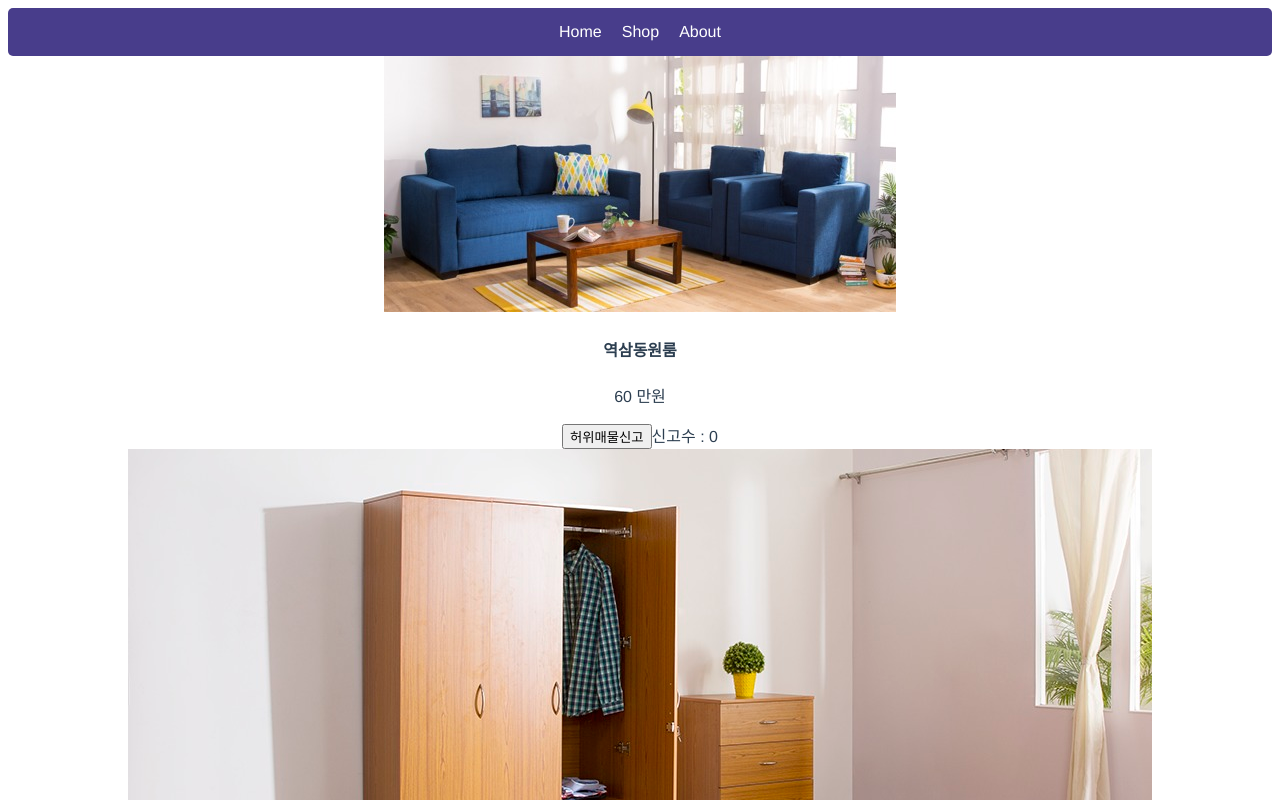
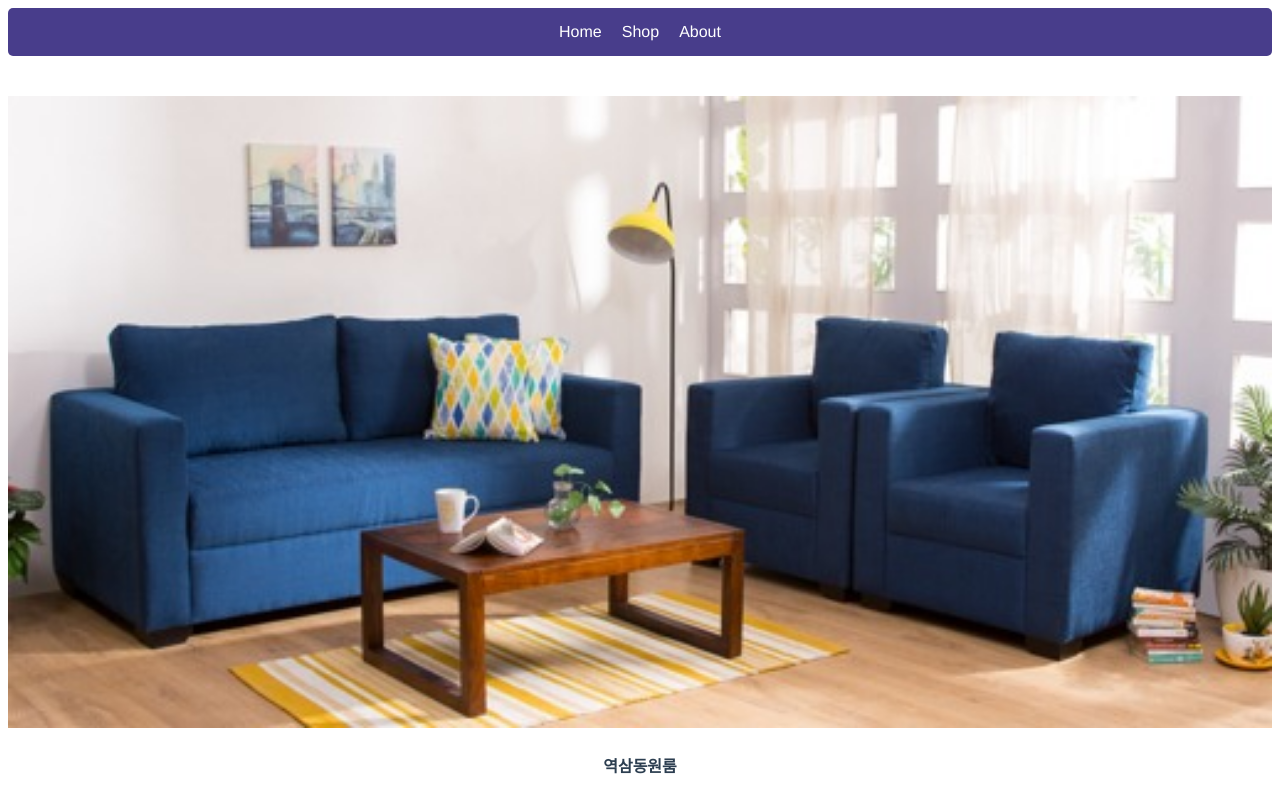
Before and after one commit to dannyp0930/vue-estate, a Vue app: page / in a window 1280 px wide. Shown: the top 800 px of the page. Built offline with nearby package versions, Linux system fonts and the light colour scheme.

Commit message:
STYLE: img size

```diff
--- a/src/App.vue
+++ b/src/App.vue
@@ -3,7 +3,7 @@
     <a v-for="menu in menus" :key="menu">{{ menu }}</a>
   </div>
   <div v-for="product in products" :key="product.id">
-    <img :src="require(`./assets/room${product.id}.jpg`)"/>
+    <img :src="require(`./assets/room${product.id}.jpg`)" class="room-img"/>
     <h4>{{ product.name }}</h4>
     <p>{{ product.price}} 만원</p>
     <button @click="increase(product.id)">허위매물신고</button>
@@ -51,4 +51,8 @@ export default {
   color: white;
   padding: 10px;
 }
+.room-img {
+  width: 100%;
+  margin-top: 40px;
+}
 </style>
```
